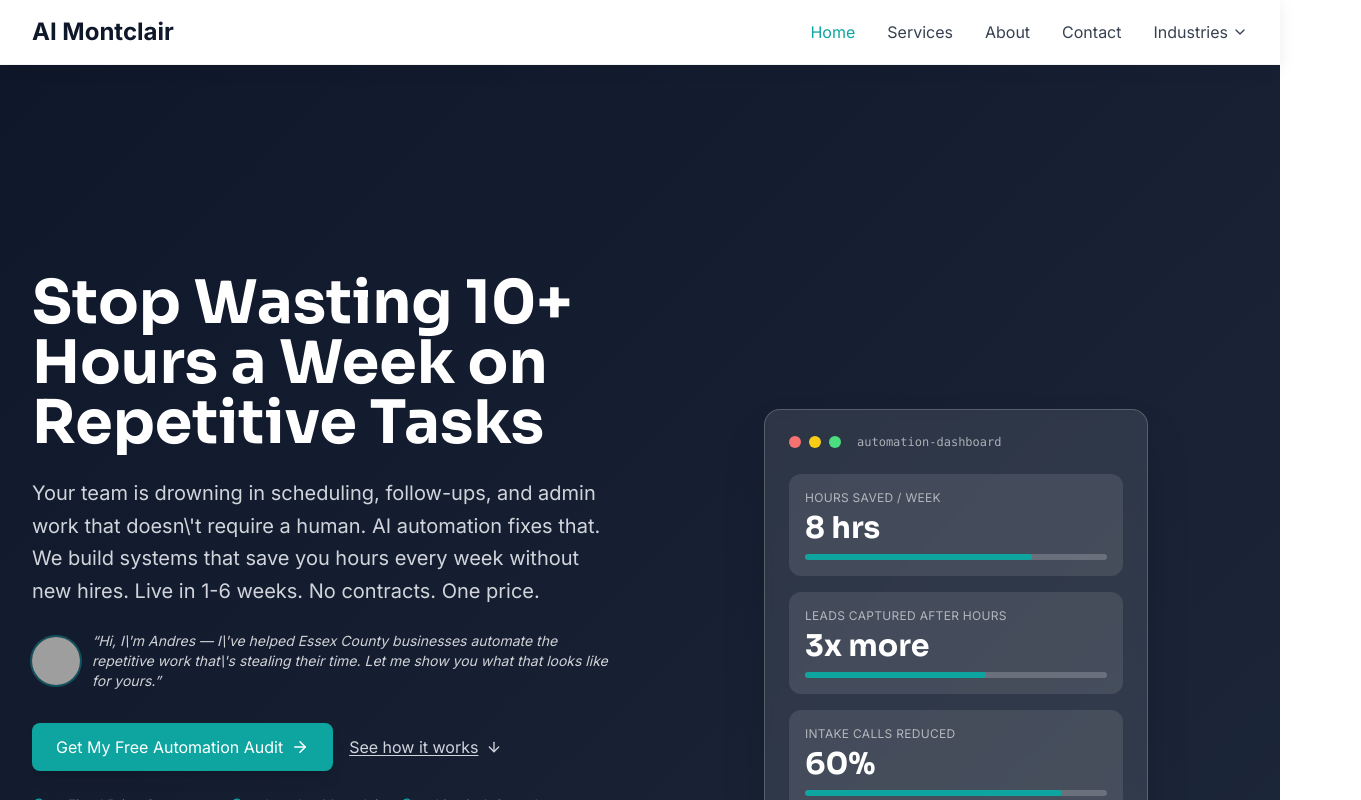
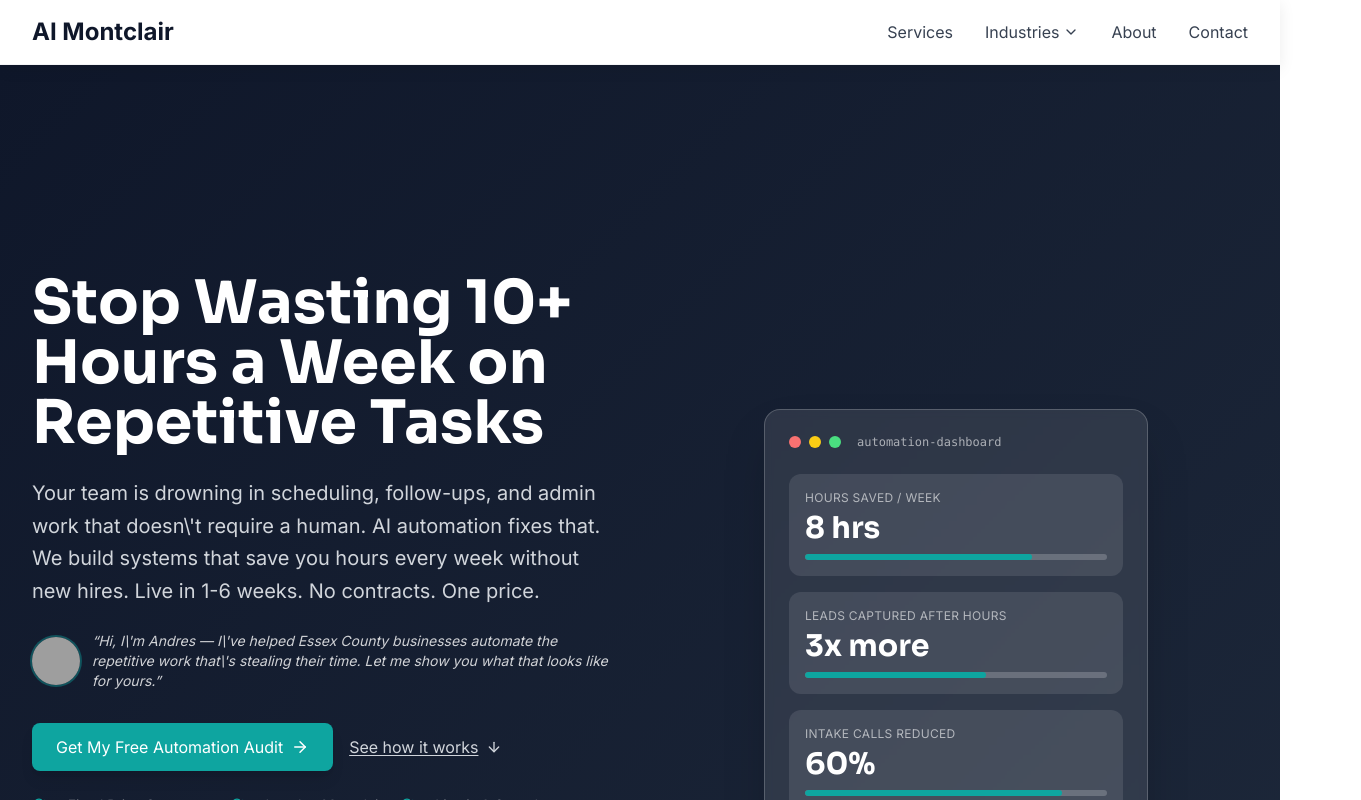
Before and after one commit to andresravinet/aimontclair-website, a React (Vite) app: page / in a window 1280 px wide. Shown: the top 800 px of the page, 1361 px wide, since content can reach past the window. Built offline with nearby package versions, Linux system fonts and the light colour scheme; grey boxes are pictures that could not be loaded.

Commit message:
nav: reorder to Services > Industries > About > Contact, drop Home link

```diff
--- a/src/components/layout/Header.jsx
+++ b/src/components/layout/Header.jsx
@@ -68,10 +68,7 @@ export function Header() {
   }, [])
 
   const navItems = [
-    { label: 'Home', href: '/' },
     { label: 'Services', href: '/services' },
-    { label: 'About', href: '/about' },
-    { label: 'Contact', href: '/contact' },
   ]
 
   return (
@@ -105,7 +102,7 @@ export function Header() {
             </Link>
           ))}
 
-          {/* Industries Dropdown */}
+          {/* Industries Dropdown — sits between Services and About */}
           <div
             className="relative"
             ref={dropdownRef}
@@ -158,6 +155,23 @@ export function Header() {
               </div>
             </div>
           </div>
+
+          {/* About + Contact — after Industries dropdown */}
+          {[{ label: 'About', href: '/about' }, { label: 'Contact', href: '/contact' }].map((item) => (
+            <Link
+              key={item.href}
+              to={item.href}
+              className={`font-500 transition-colors ${
+                isActive(item.href)
+                  ? 'text-brand'
+                  : scrolled
+                  ? 'text-gray-300 hover:text-white'
+                  : 'text-gray-700 hover:text-navy'
+              }`}
+            >
+              {item.label}
+            </Link>
+          ))}
         </div>
 
         {/* Mobile Menu Button */}
```
